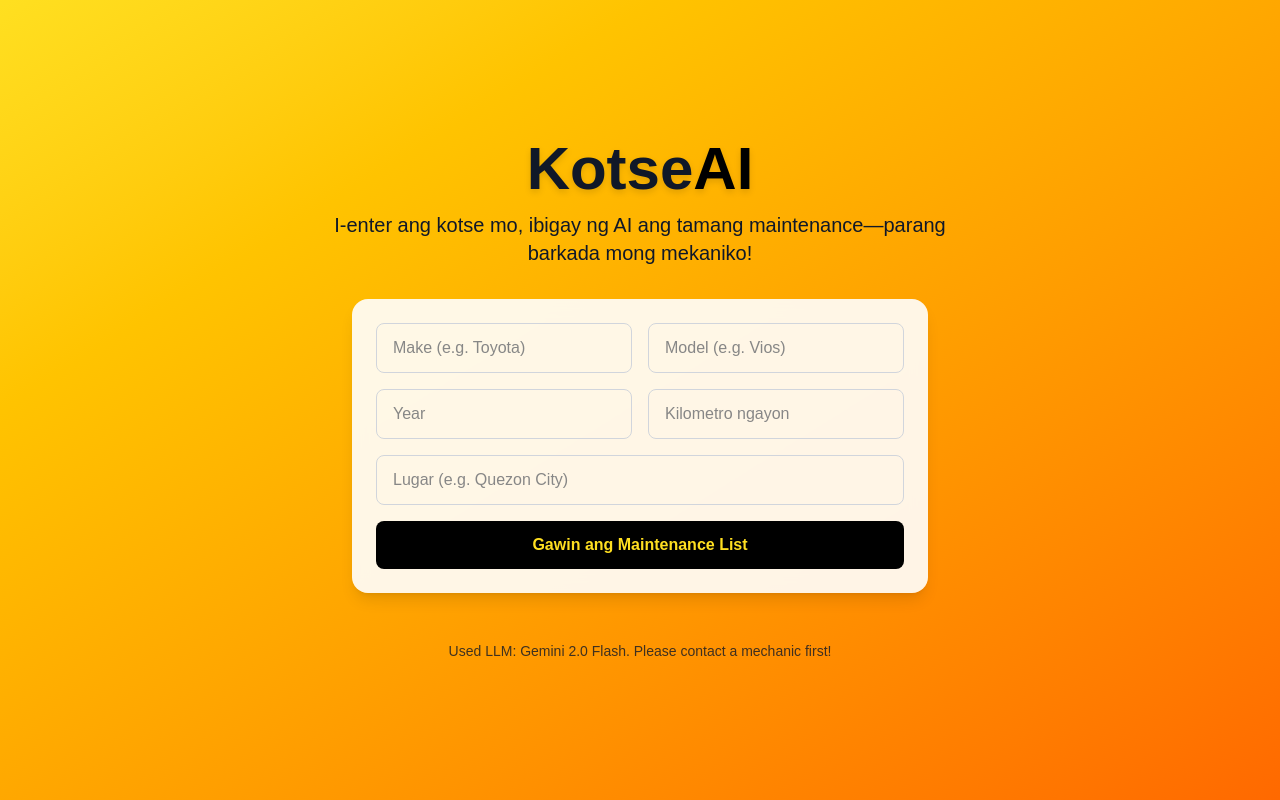
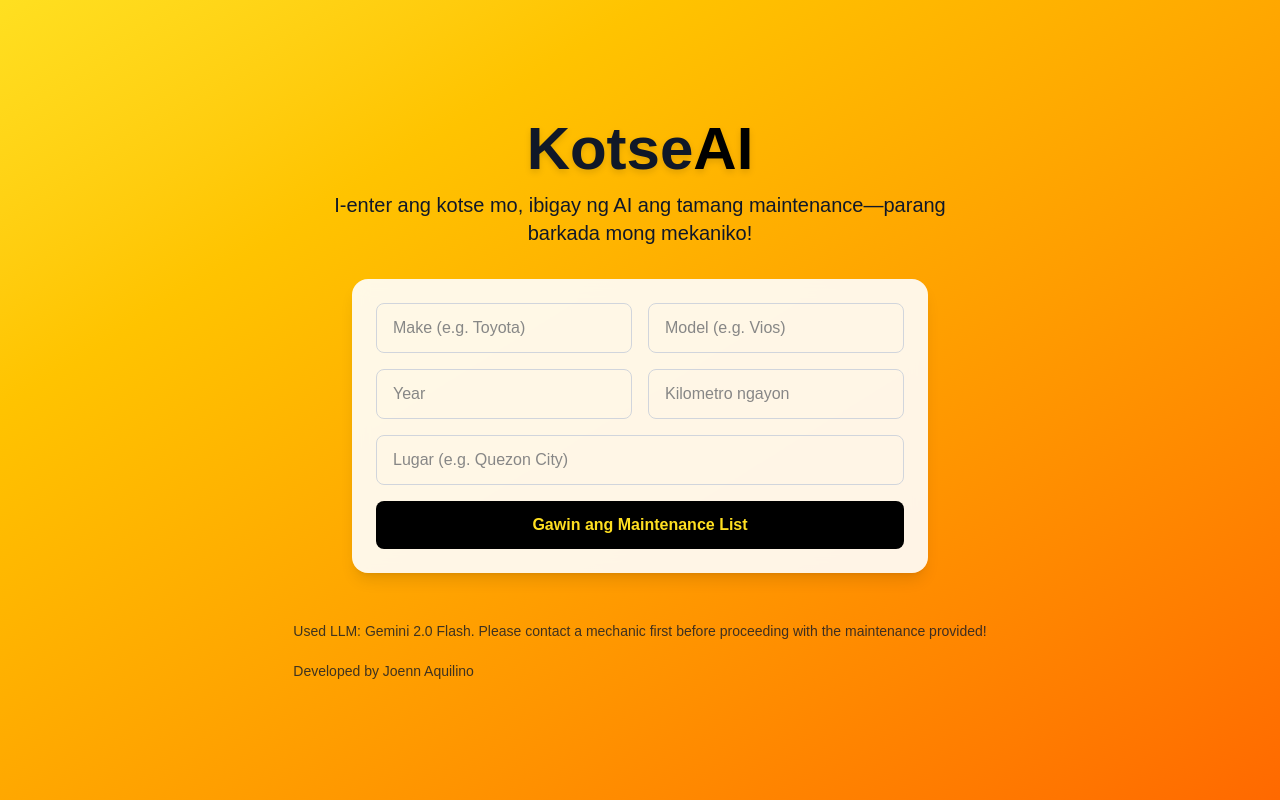
Before and after one commit to zZJoennZz/kotseai, a Next.js app: page / in a window 1280 px wide. Built offline with nearby package versions, Linux system fonts and the light colour scheme.

Commit message:
Added my name because why not

```diff
--- a/app/page.tsx
+++ b/app/page.tsx
@@ -99,7 +99,10 @@ export default function Home() {
         </button>
       </form>
 
-      <footer className="mt-12 text-sm opacity-80">Used LLM: Gemini 2.0 Flash. Please contact a mechanic first!</footer>
+      <footer className="mt-12 text-sm opacity-80">
+        <div>Used LLM: Gemini 2.0 Flash. Please contact a mechanic first before proceeding with the maintenance provided!</div>
+        <div className="mt-5">Developed by Joenn Aquilino</div>
+      </footer>
     </main>
   );
 }
```
